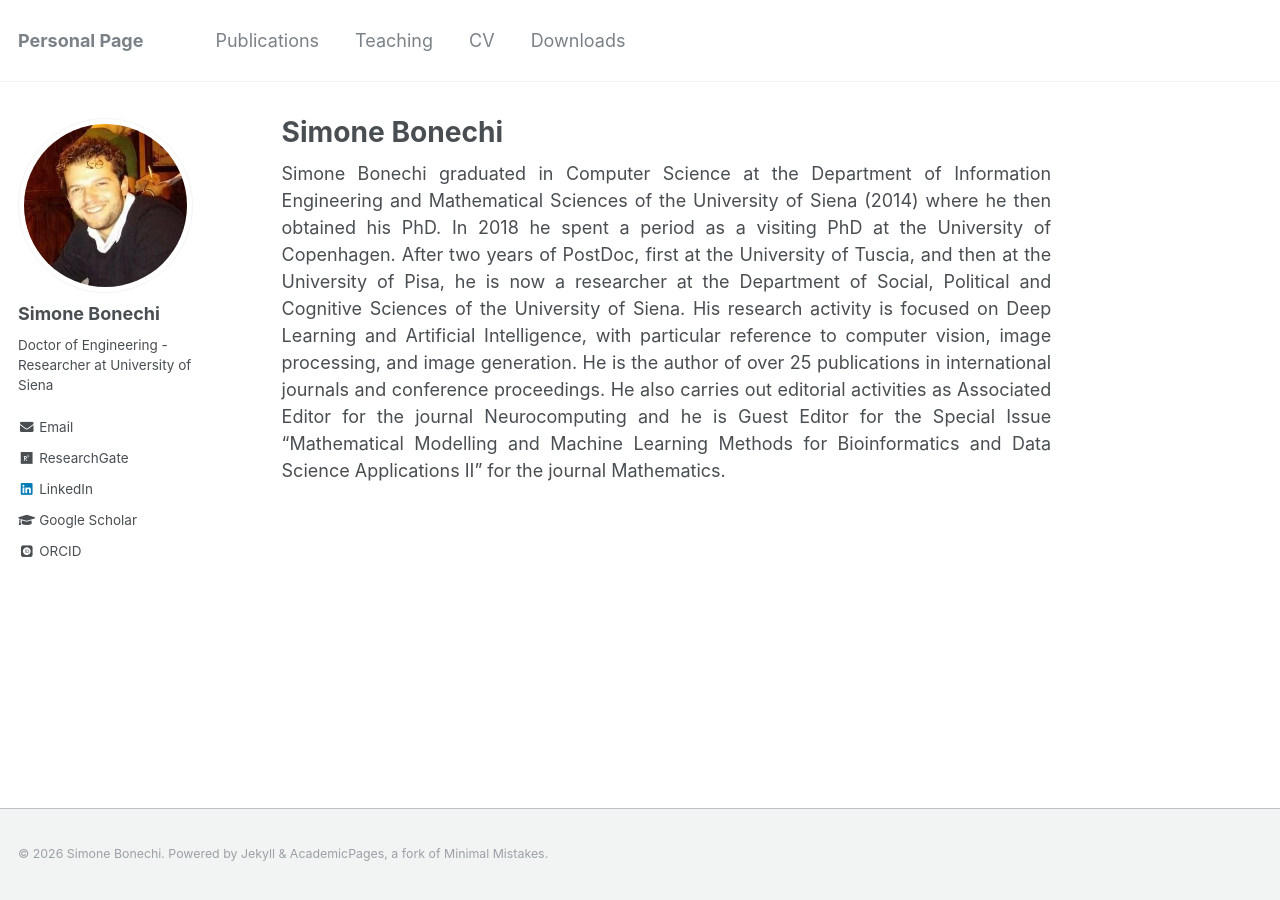
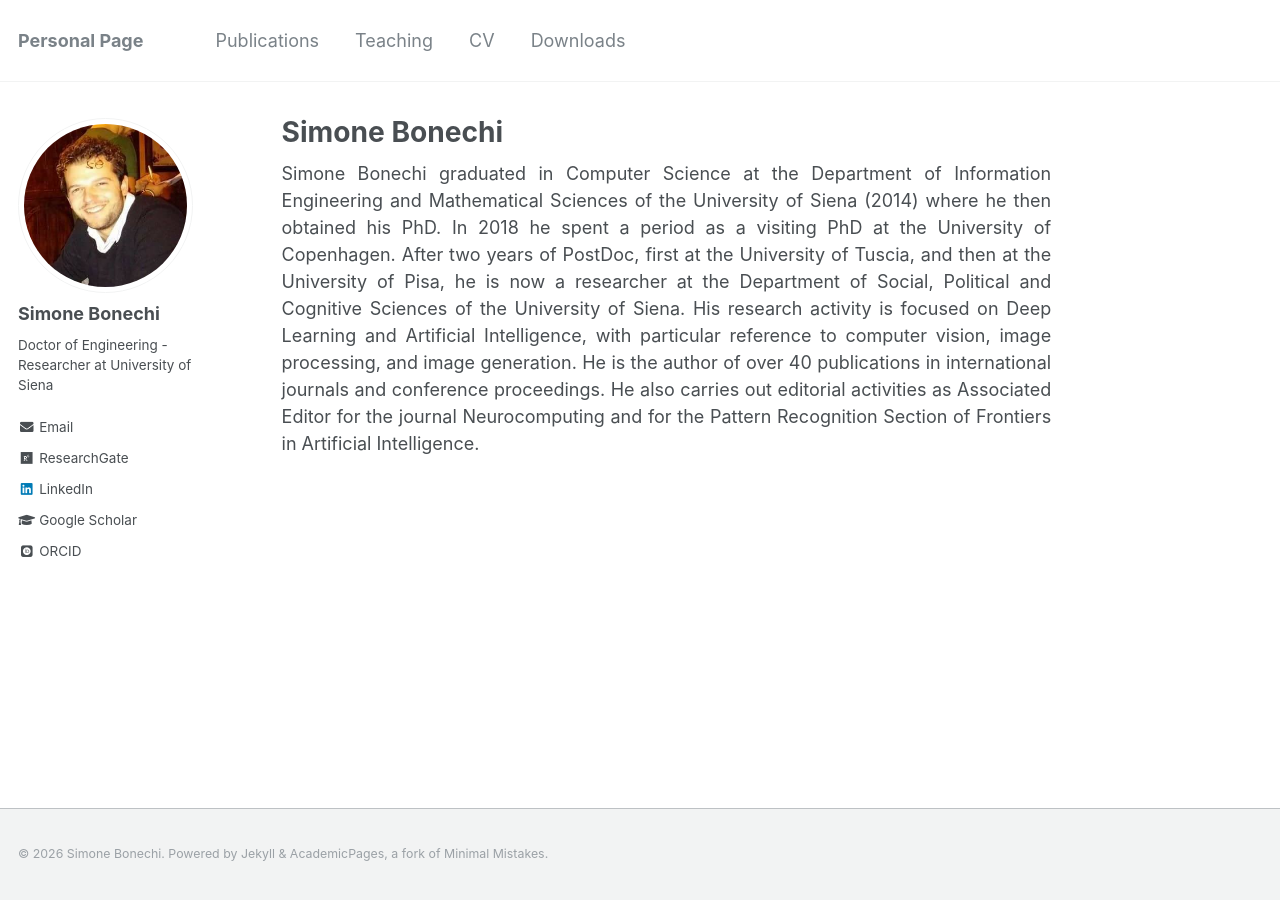
Before and after one commit to SimoneBonechi/SimoneBonechi.github.io, a Jekyll site: the page built from _pages/about.md, in a window 1280 px wide. Built offline with Jekyll 4.4.1, drawn with Linux system fonts in a browser that asks for light colours; some web fonts are replaced.

Commit message:
update short cv

```diff
--- a/_pages/about.md
+++ b/_pages/about.md
@@ -8,5 +8,5 @@ redirect_from:
   - /about.html
 ---
 
-Simone Bonechi graduated in Computer Science at the Department of Information Engineering and Mathematical Sciences of the University of Siena (2014) where he then obtained his PhD. In 2018 he spent a period as a visiting PhD at the University of Copenhagen. After two years of PostDoc, first at the University of Tuscia, and then at the University of Pisa, he is now a researcher at the Department of Social, Political and Cognitive Sciences of the University of Siena. His research activity is focused on Deep Learning and Artificial Intelligence, with particular reference to computer vision, image processing, and image generation. He is the author of over 25 publications in international journals and conference proceedings. He also carries out editorial activities as Associated Editor for the journal Neurocomputing and he is Guest Editor for the Special Issue “Mathematical Modelling and Machine Learning Methods for Bioinformatics and Data Science Applications II” for the journal Mathematics.
+Simone Bonechi graduated in Computer Science at the Department of Information Engineering and Mathematical Sciences of the University of Siena (2014) where he then obtained his PhD. In 2018 he spent a period as a visiting PhD at the University of Copenhagen. After two years of PostDoc, first at the University of Tuscia, and then at the University of Pisa, he is now a researcher at the Department of Social, Political and Cognitive Sciences of the University of Siena. His research activity is focused on Deep Learning and Artificial Intelligence, with particular reference to computer vision, image processing, and image generation. He is the author of over 40 publications in international journals and conference proceedings. He also carries out editorial activities as Associated Editor for the journal Neurocomputing and for the Pattern Recognition Section of Frontiers in Artificial Intelligence.
 {: style="text-align: justify"}
```
